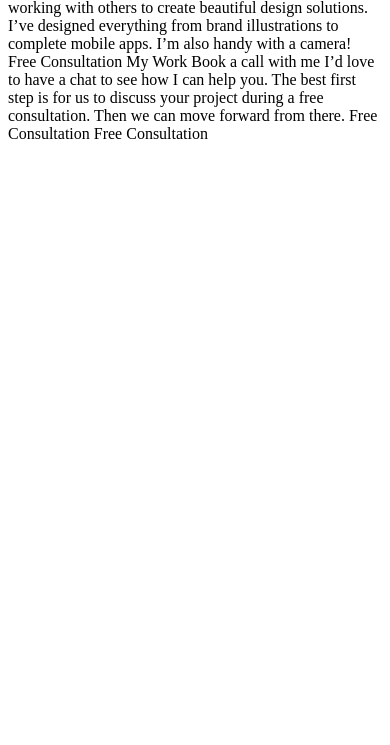
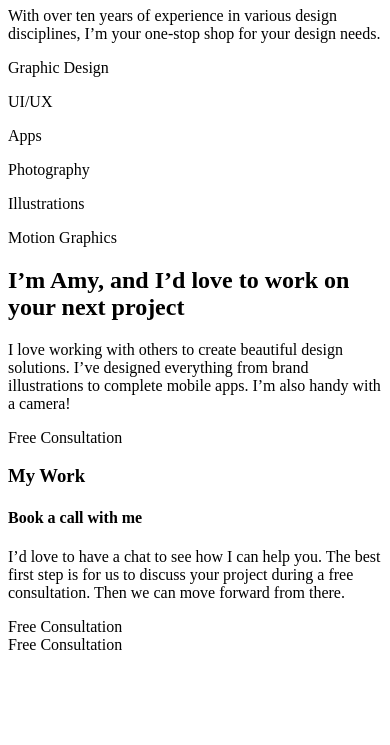
Before and after one commit to Jason-Donmoyer/single-page-design-portfolio, a plain HTML site: page index.html in a window 390 px wide. Shown: the part 99-844 px from the top of the page. Drawn offline with Linux system fonts and the light colour scheme.

Commit message:
HTML: -HTML: --worked on markup for mobile

```diff
--- a/index.html
+++ b/index.html
@@ -10,36 +10,84 @@
 </head>
 <body>
 
-  Free Consultation
+  <header class="header">
+    <div class="free-consultation-btn">Free Consultation</div>
+  </header>
 
-  Design solutions made easy
 
-  With over ten years of experience in various design disciplines, I’m your one-stop shop for your design needs.
+  <div class="hero">
+    <h1 class="main-headline">Design solutions made easy</h1>
+    <p class="hero-copy">With over ten years of experience in various design disciplines, I’m your one-stop shop for your design needs.</p>
+  </div>
 
-  Graphic Design
-  UI/UX
-  Apps
-  Photography
-  Illustrations
-  Motion Graphics
 
-  I’m Amy, and I’d love to work on your next project
+  <div class="skills-grid-container">
 
-  I love working with others to create beautiful design solutions. I’ve designed everything from brand illustrations
-  to complete mobile apps. I’m also handy with a camera!
+    <div class="skills-container">
+      <div class="skill-img"></div>
+      <p class="skill-copy">Graphic Design</p>
+    </div>
 
-  Free Consultation
+    <div class="skills-container">
+      <div class="skill-img"></div>
+      <p class="skill-copy">UI/UX</p>
+    </div>
 
-  My Work
+    <div class="skills-container">
+      <div class="skill-img"></div>
+      <p class="skill-copy">Apps</p>
+    </div>
 
-  Book a call with me
+    <div class="skills-container">
+      <div class="skill-img"></div>
+      <p class="skill-copy">Photography</p>
+    </div>
 
-  I’d love to have a chat to see how I can help you. The best first step is for us to discuss your project during a
-  free consultation. Then we can move forward from there.
+    <div class="skills-container">
+      <div class="skill-img"></div>
+      <p class="skill-copy">Illustrations</p>
+    </div>
 
-  Free Consultation
+    <div class="skills-container">
+      <div class="skill-img"></div>
+      <p class="skill-copy">Motion Graphics</p>
+    </div>
 
-  Free Consultation
+  </div>
+
+
+  <div class="main-info">
+
+    <div class="main-info-img"></div>
+    <h2 class="main-info-headline">I’m Amy, and I’d love to work on your next project</h2>
+    <p class="main-info-copy">I love working with others to create beautiful design solutions. I’ve designed everything from brand illustrations
+      to complete mobile apps. I’m also handy with a camera!</p>
+    <div class="free-consultation-btn">Free Consultation</div>
+
+    </div>
+
+
+  <div class="slideshow-container">
+    <h3 class="slideshow-headline">My Work</h3>
+    <div class="slide"></div>
+    <div class="back-btn"></div>
+    <div class="fwd-btn"></div>
+  </div>
+
+
+  <div class="contact-info-container">
+    <h4 class="contact-info-headline">Book a call with me</h4>
+    <p class="contact-info-copy">I’d love to have a chat to see how I can help you. The best first step is for us to discuss your project during a
+      free consultation. Then we can move forward from there.</p>
+      <div class="free-consultation-btn">Free Consultation</div>
+  </div>
+
+
+  <footer class="footer">
+    <div class="free-consultation-btn">Free Consultation</div>
+  </footer>
+
+
 
 </body>
 </html>
```
